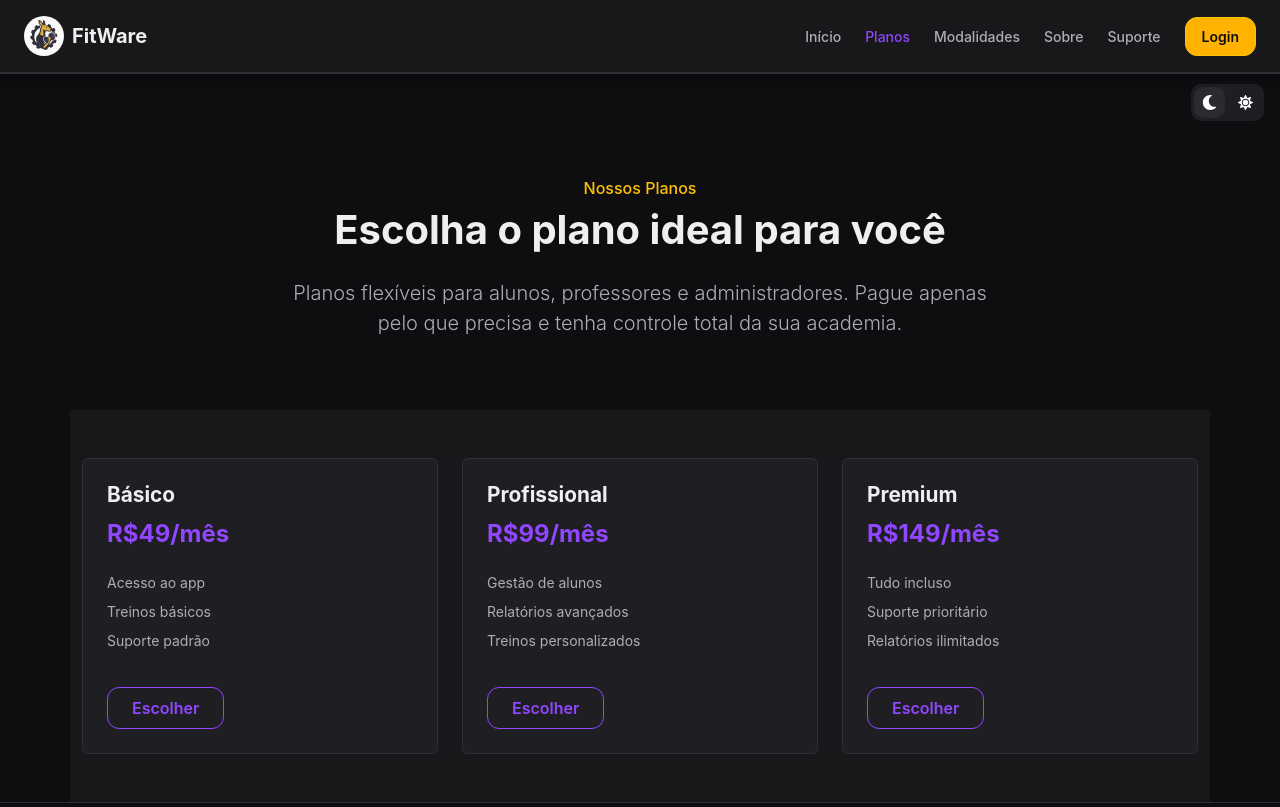
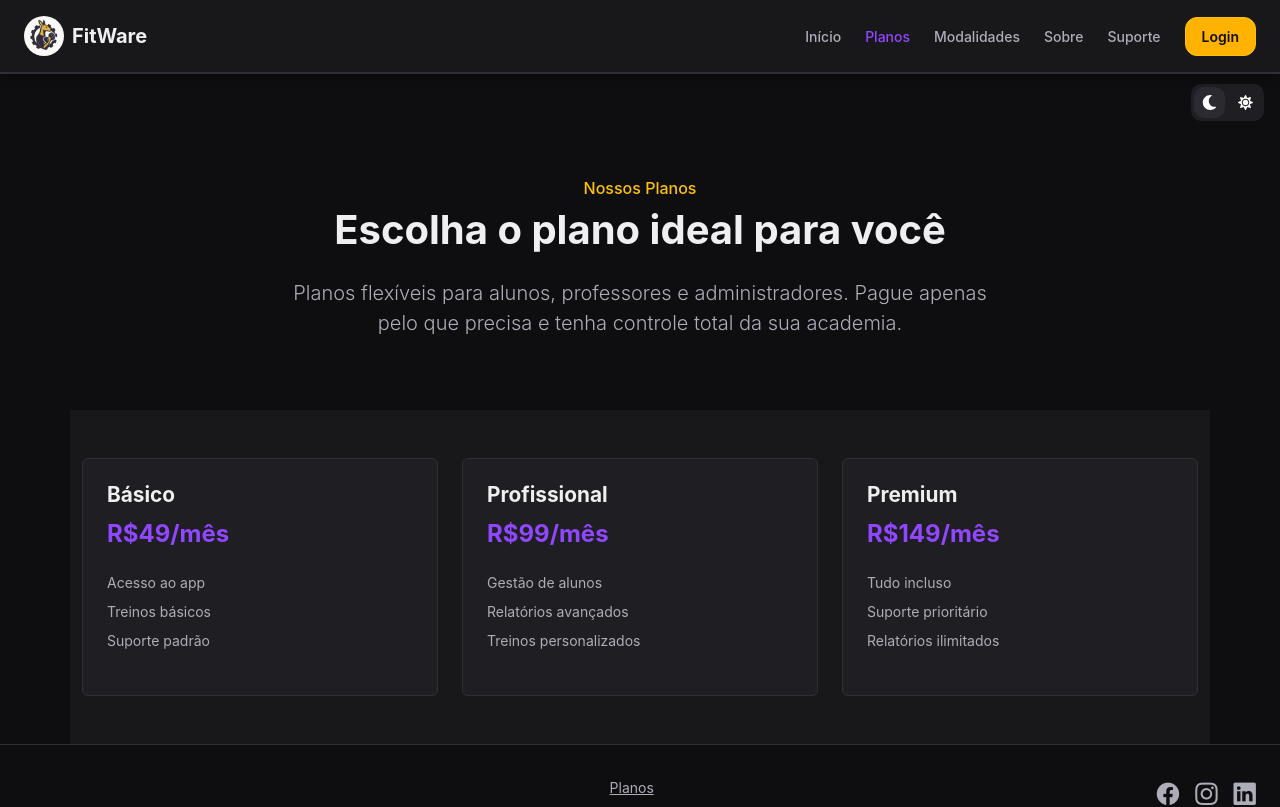
Before and after one commit to FelipeEvangelistaNeves/TCC-FITWARE, a React (Vite) app in the folder frontend/: page /planos in a window 1280 px wide. Shown: the top 807 px of the page. Built offline with nearby package versions, Linux system fonts and the light colour scheme.

Commit message:
minor changes

```diff
--- a/frontend/src/layouts/PublicLayout/Header.jsx
+++ b/frontend/src/layouts/PublicLayout/Header.jsx
@@ -32,13 +32,17 @@ export default function Header() {
         <div className="d-flex align-items-center">
           <div className="brand ">
             <div className="logo ">
+              <Link to="/">
                 <img
                   src="/src/assets/logo.png"
                   className="login-avatar"
                   alt="logo fitware"
                 />
+              </Link>
             </div>
+            <Link to="/">
               <span className="brand-text">FitWare</span>
+            </Link>
           </div>
         </div>
 
--- a/frontend/src/pages/Public/Planos.jsx
+++ b/frontend/src/pages/Public/Planos.jsx
@@ -70,9 +70,6 @@ export default function Planos() {
                   <li>Treinos básicos</li>
                   <li>Suporte padrão</li>
                 </ul>
-                <Link to="/escolherlogin" className="btn botaoplano mt-3">
-                  Escolher
-                </Link>
               </div>
             </div>
 
@@ -86,9 +83,6 @@ export default function Planos() {
                   <li>Relatórios avançados</li>
                   <li>Treinos personalizados</li>
                 </ul>
-                <Link to="/escolherlogin" className="btn botaoplano mt-3">
-                  Escolher
-                </Link>
               </div>
             </div>
 
@@ -102,9 +96,6 @@ export default function Planos() {
                   <li>Suporte prioritário</li>
                   <li>Relatórios ilimitados</li>
                 </ul>
-                <Link to="/escolherlogin" className="btn botaoplano mt-3">
-                  Escolher
-                </Link>
               </div>
             </div>
           </div>
--- a/frontend/src/styles/pages/public/publichead.scss
+++ b/frontend/src/styles/pages/public/publichead.scss
@@ -87,6 +87,10 @@
       display: flex;
       align-items: center;
       gap: 8px;
+      a {
+        text-decoration: none;
+        color: inherit;
+      }
 
       .logo img {
         height: 40px;
```
Lines whose indentation alone changed are shown as unchanged.
